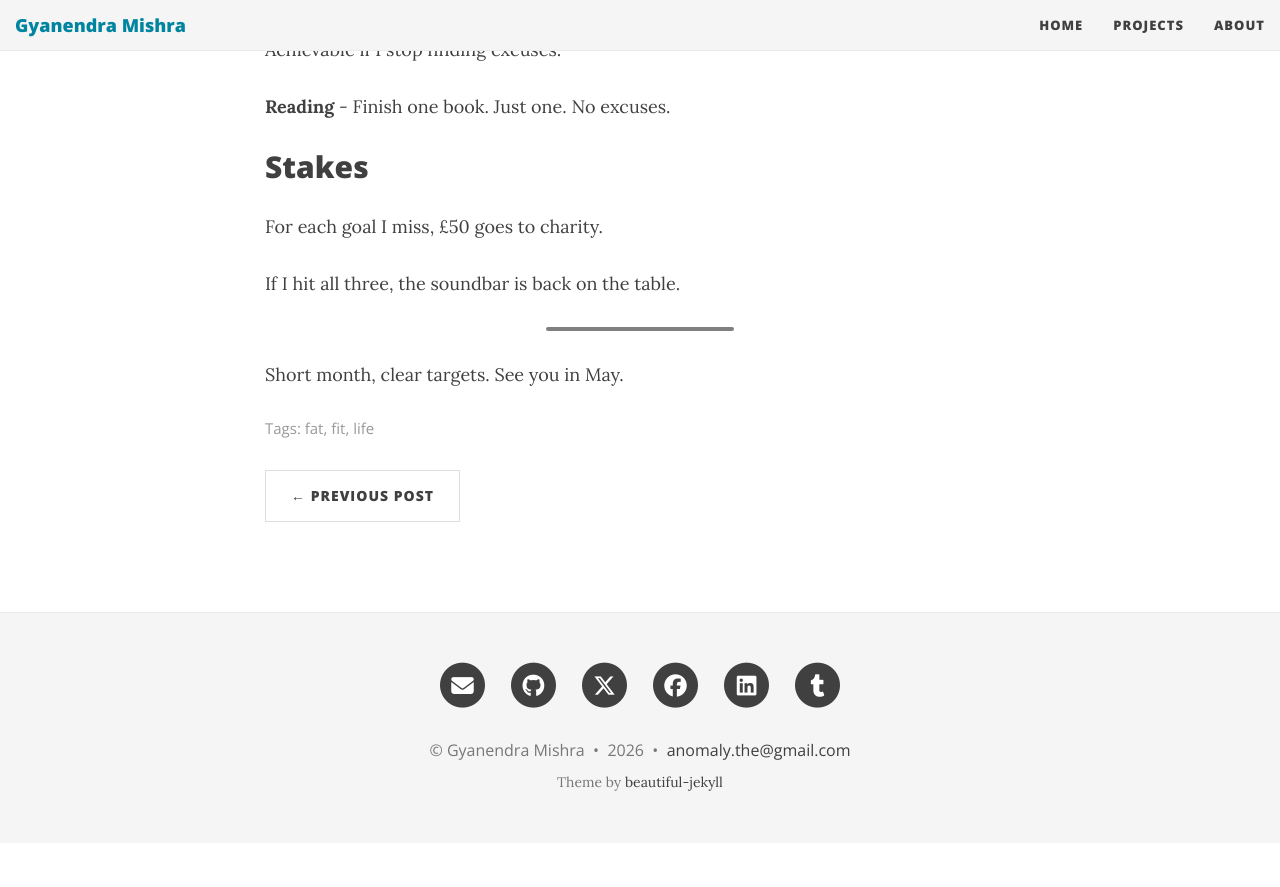
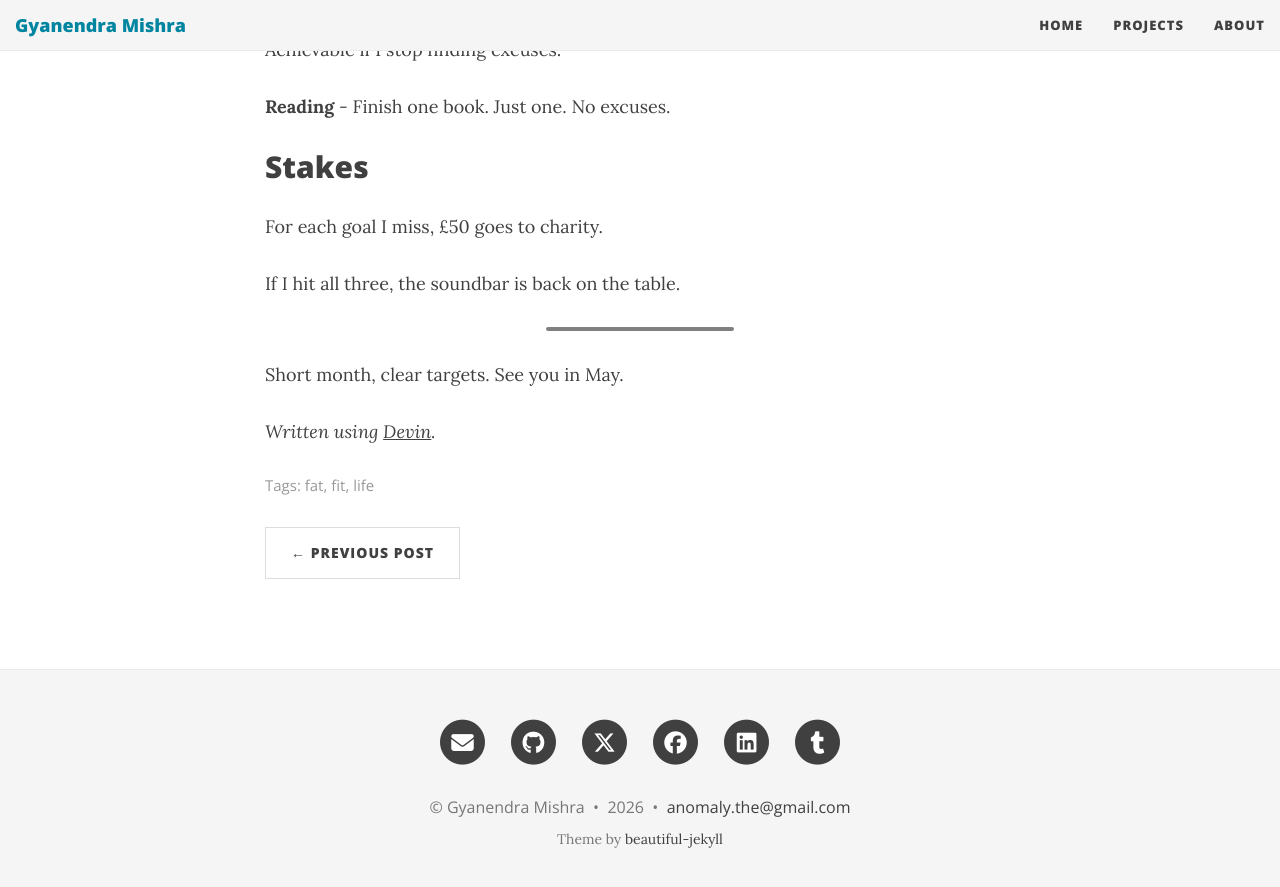
Before and after one commit to h4ck3rk3y/h4ck3rk3y.github.io, a Jekyll site: the page built from _posts/2026-04-01-april-2026.md, in a window 1280 px wide and 900 px high, scrolled down 1073 px. Shown: the top 887 px of the window. Built offline with Jekyll 4.4.1, drawn with Linux system fonts in a browser that asks for light colours; before the commit the page ends 1916 px from its top, so only the background shows below that.

Commit message:
Sign as Devin instead of Claude
Co-Authored-By: Gyanendra Mishra <anomaly.the@gmail.com>

```diff
--- a/_posts/2026-04-01-april-2026.md
+++ b/_posts/2026-04-01-april-2026.md
@@ -43,3 +43,5 @@ If I hit all three, the soundbar is back on the table.
 ---
 
 Short month, clear targets. See you in May.
+
+*Written using [Devin](https://devin.ai).*
```
